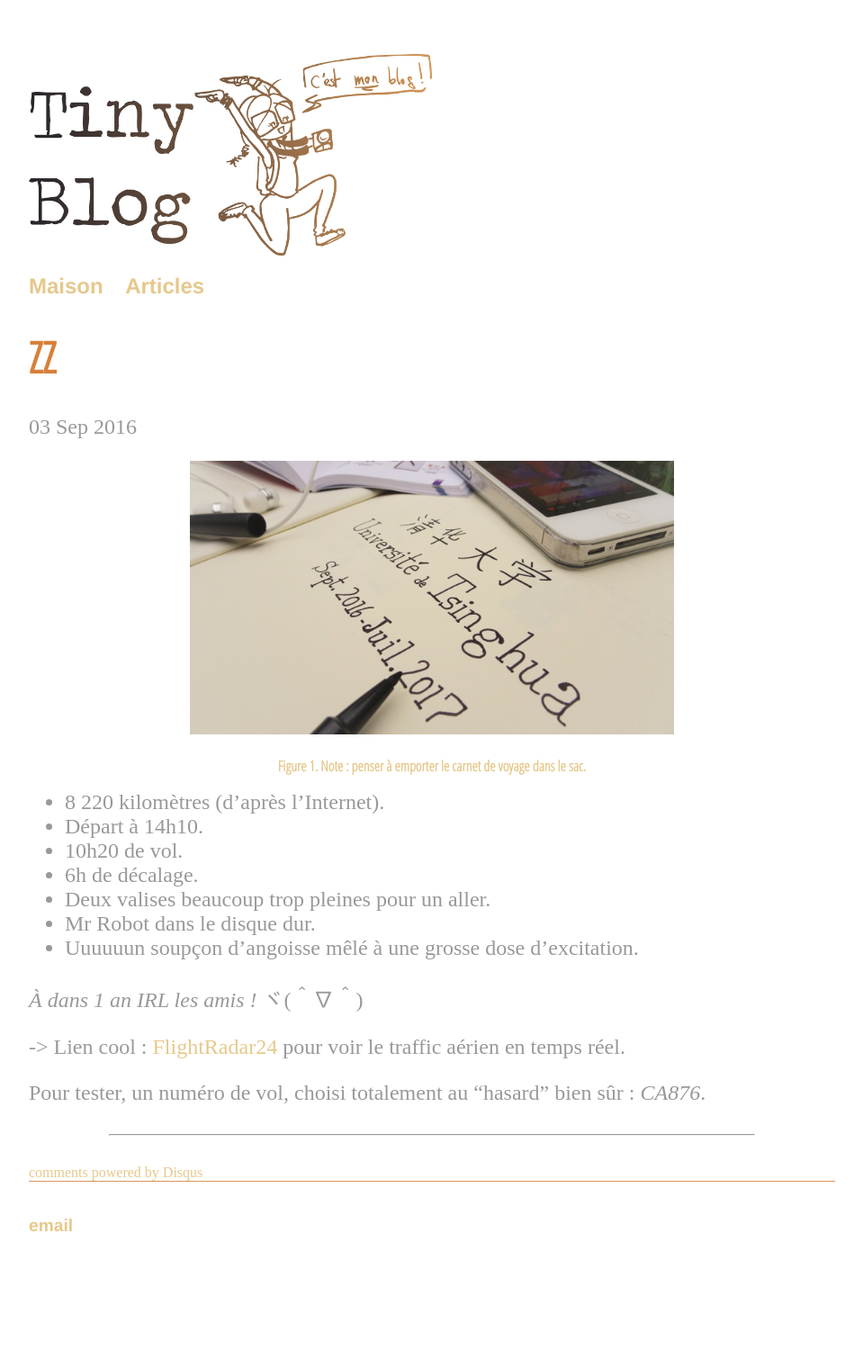
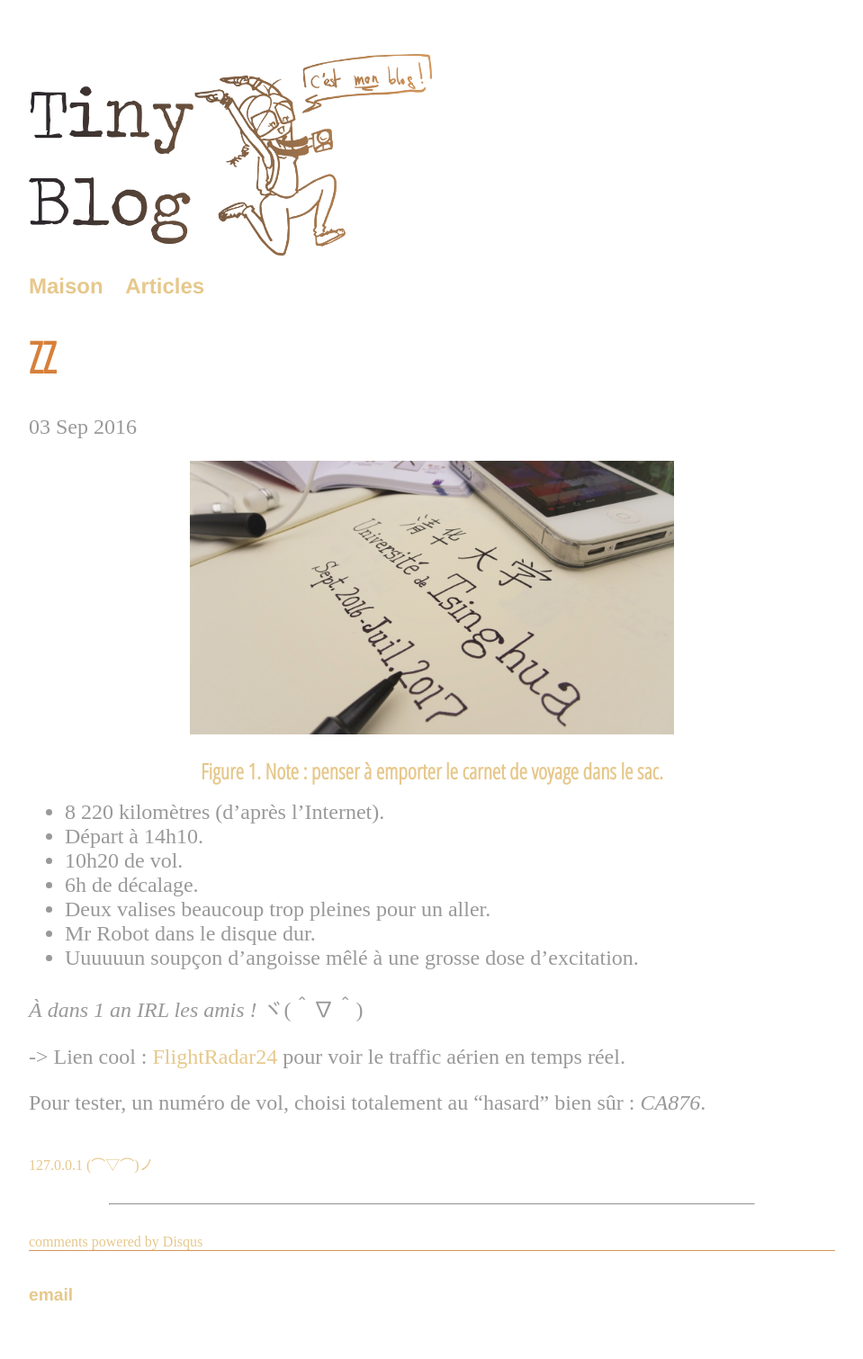
Before and after one commit to GreatDino/tiny-blog, a Jekyll site: the page built from _posts/2016-09-03-ZZ.md, in a window 1280 px wide. Shown: the whole page at 90% size, without its empty margins (160-1119 px from the left). Built offline with Jekyll 4.4.1, drawn with Linux system fonts in a browser that asks for light colours; comment, search, counter and statistics services are not loaded; before the commit the page ends 1433 px from its top, so only the background shows below that.

Commit message:
[evo] prev and next navigation

```diff
--- a/_layouts/post.html
+++ b/_layouts/post.html
@@ -8,6 +8,17 @@
   {{ content }}
 </div>
 
+</br>
+
+<div class="PageNavigation">
+  {% if page.previous.url %}
+    <a class="prev" href="{{page.previous.url}}"> <- ＼(⌒▽⌒) {{page.previous.title}}</a>
+  {% endif %}
+  {% if page.next.url %}
+    <a class="next" href="{{page.next.url}}">{{page.next.title}} (⌒▽⌒)ノ</a>
+  {% endif %}
+</div>
+
 <hr>
 
 <!-- Post comments -->
--- a/stylesheets/main.css
+++ b/stylesheets/main.css
@@ -69,7 +69,7 @@
     text-align: center;
     font-family:'openSansCondensed', 'Helvetica', 'Arial', 'Sans-Serif';
     font-weight: bold;
-    font-size: 1em;
+    font-size: 1.5em;
 }
 
 .welcome{
```
